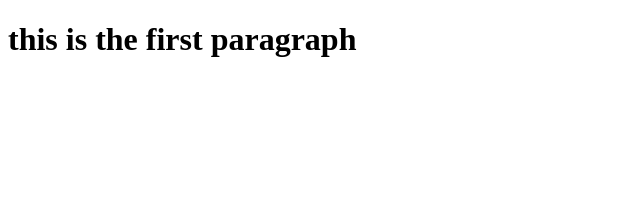
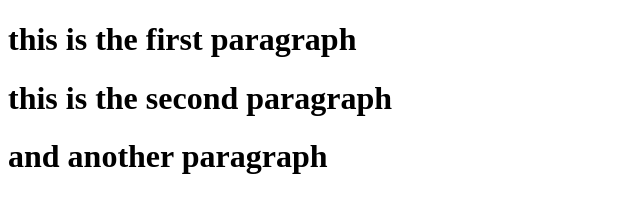
Before and after one commit to Okiki-omisande/learning-git, a plain HTML site: page index.html in a window 1280 px wide. Shown: the whole page, without its empty margins (0-640 px from the left). Drawn offline with Linux system fonts and the light colour scheme.

Commit message:
updated index.html

```diff
--- a/index.html
+++ b/index.html
@@ -5,5 +5,7 @@
 </head>
 <body>
 <h1>this is the first paragraph</h1>
+<h1>this is the second paragraph</h1>
+<h1>and another paragraph</h1>
 </body>
 </html>
```
Also changed, not shown: 1 other file.
